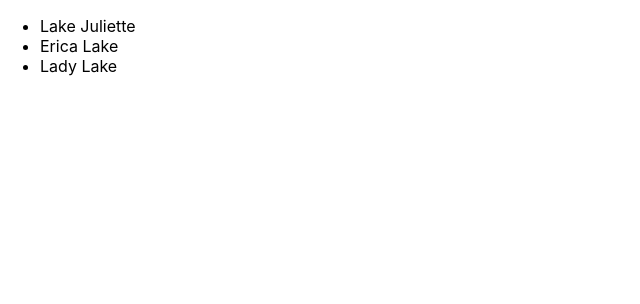
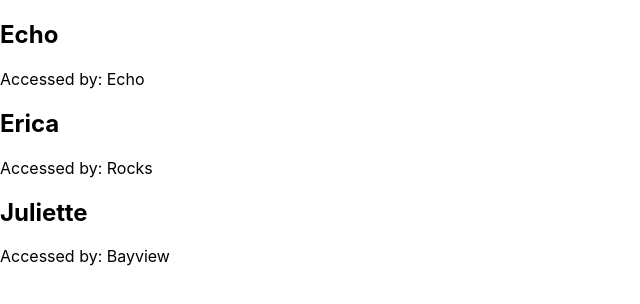
Before and after one commit to ricapi96/hello-react, a React (Create React App) app: page / in a window 1280 px wide. Shown: the top 304 px of the page, without its empty margins (0-640 px from the left). Built offline with nearby package versions, Linux system fonts and the light colour scheme.

Commit message:
rendering lists of objects

```diff
--- a/src/index.js
+++ b/src/index.js
@@ -3,16 +3,21 @@
 import "./index.css";
 
 const lakeList = [
-  "Lake Juliette",
-  "Erica Lake",
-  "Lady Lake"
+  { id: "1", name: "Echo", trailhead: "Echo" },
+  { id: "2", name: "Erica", trailhead: "Rocks" },
+  { id: "3", name: "Juliette", trailhead: "Bayview" }
 ];
 
 function App({ lakes }) {
    return (
-     <ul>
-       {lakes.map(lake => <li>{lake}</li>)}
-     </ul>
+     <div>
+       {lakes.map(lake => (
+         <div>
+           <h2>{lake.name}</h2>
+           <p>Accessed by: {lake.trailhead}</p>
+           </div>
+       ))}
+     </div>
     );
 }
 
```
